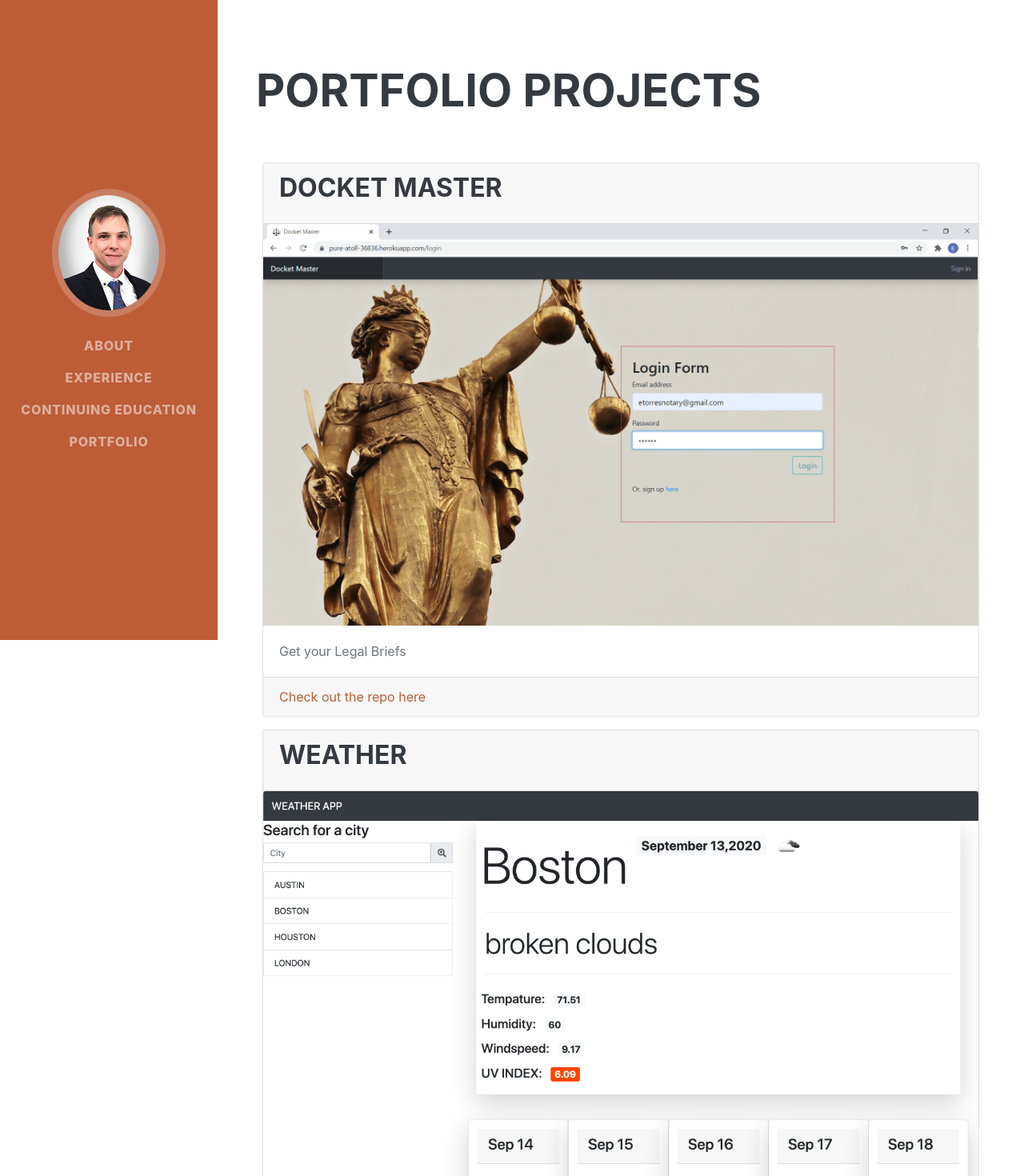
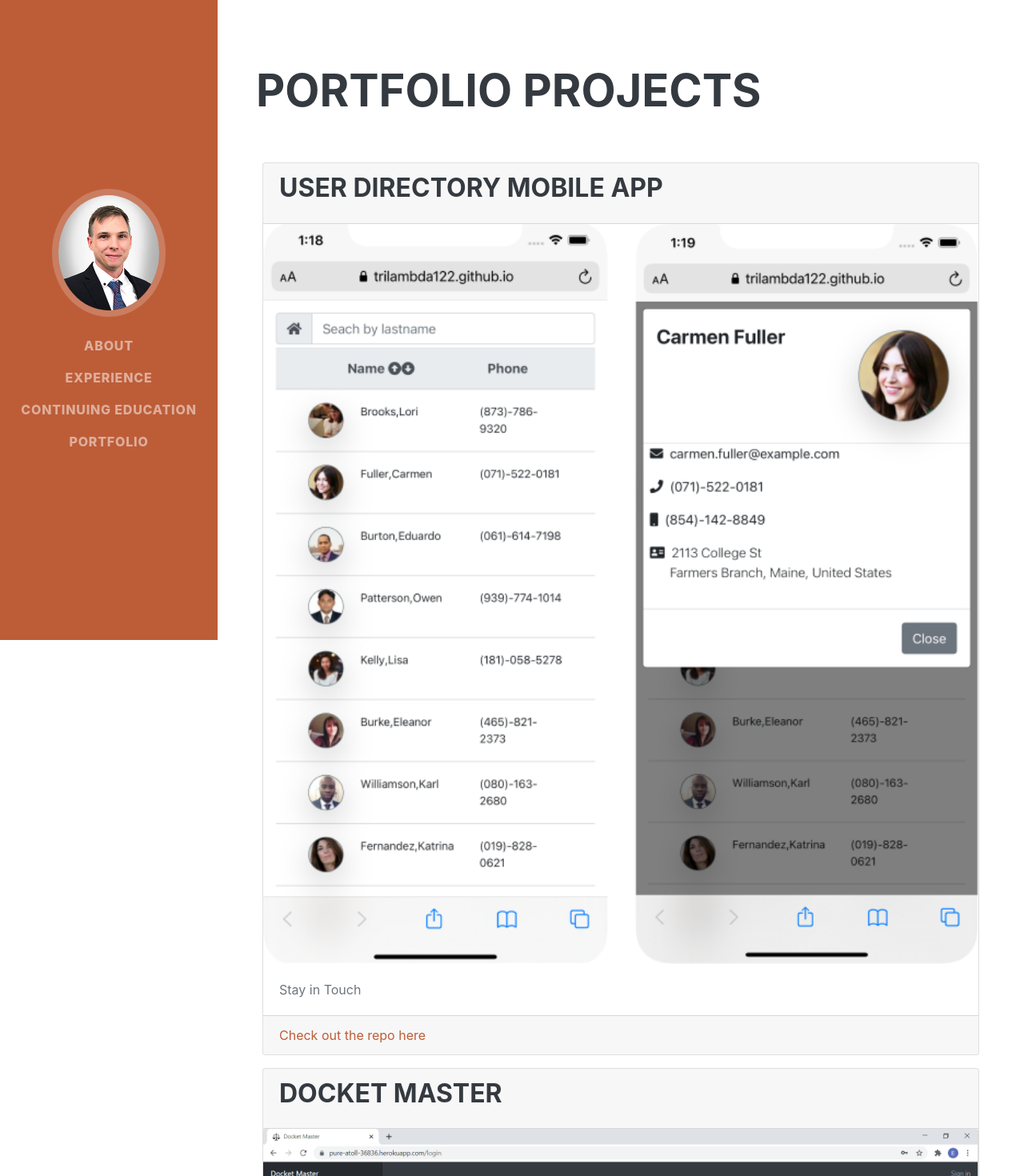
Before and after one commit to trilambda122/Portfolio-react, a React (Create React App) app: page /portfolio in a window 1280 px wide. Shown: the top 1470 px of the page at 80% size. Built offline with nearby package versions, Linux system fonts and the light colour scheme; a web font is replaced by a local one.

Commit message:
fixing link issue for ghpages

```diff
--- a/src/components/Portfolio.js
+++ b/src/components/Portfolio.js
@@ -7,6 +7,28 @@ export default function Portfolio() {
           <section className="resume-section" id="Portfolio">
             <div className="resume-section-content">
                 <h2 className="mb-5">Portfolio Projects</h2>
+
+
+    {/*  <!-- User Directory--> */}
+                            <div className="row">
+                <div className="d-flex flex-column flex-md-row justify-content-between">
+                    <div className="flex-grow-1">
+                        <div className="m-2 card">
+                            <div className="card-header">
+                                <h3 className="card-title">User Directory Mobile App</h3>
+                            </div>
+                            <a href="#"> <img className="portfolio-img card-img-top" src="assets/img/userdir.png" alt="Employee Tracking App"/>
+                            </a>
+                            <div className="card-body">
+                                <p className="card-text">Stay in Touch</p>
+                            </div>
+                            <div className="card-footer text-muted">
+                                <a href="https://github.com/trilambda122/hw12-Employee-tracker">Check out the repo here</a>
+                            </div>
+                        </div>
+                    </div>
+                </div>
+            </div>
 
  {/* <!-- Docket Master --> */}
                     <div className="row">
@@ -92,18 +114,18 @@ export default function Portfolio() {
                 </div>
 
 
-                     {/*  <!-- User Directory--> */}
+                     {/*  <!--Buger APP--> */}
                      <div className="row">
                     <div className="d-flex flex-column flex-md-row justify-content-between">
                         <div className="flex-grow-1">
                             <div className="m-2 card">
                                 <div className="card-header">
-                                    <h3 className="card-title">User Directory Mobile App</h3>
+                                    <h3 className="card-title">BURGERS</h3>
                                 </div>
-                                <a href="#"> <img className="portfolio-img card-img-top" src="assets/img/userdir.png" alt="Employee Tracking App"/>
+                                <a href="#"> <img className="portfolio-img card-img-top" src="assets/img/BurgerApp.png" alt="Employee Tracking App"/>
                                 </a>
                                 <div className="card-body">
-                                    <p className="card-text">Stay in Touch</p>
+                                    <p className="card-text">YUM YUM</p>
                                 </div>
                                 <div className="card-footer text-muted">
                                     <a href="https://github.com/trilambda122/hw12-Employee-tracker">Check out the repo here</a>
```
Also changed, not shown: 1 other file (tests, documents, lock files or other folders).
